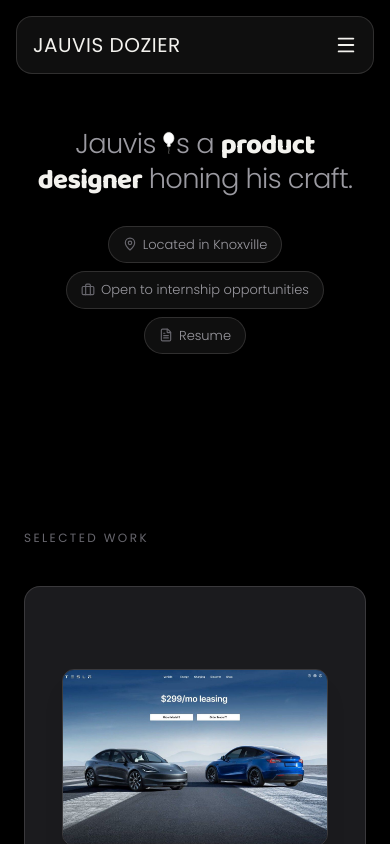
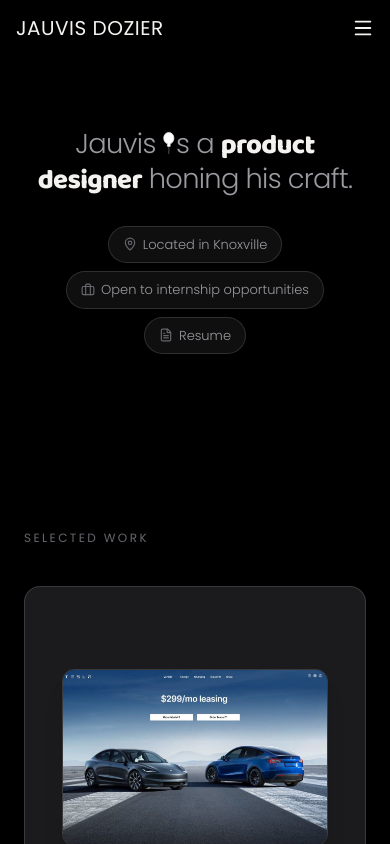
Before and after one commit to dejauvis15-blip/portfolio, a Next.js app: page / in a window 390 px wide. Shown: the top 844 px of the page. Built offline with nearby package versions, Linux system fonts and the light colour scheme.

Commit message:
Remove glassmorphism styling from top nav
Strip the frosted-glass panel look (blur, translucent bg, rounded
border card) from the fixed header; it now shows a plain solid
background only once scrolled, and the mobile menu panel matches.

```diff
--- a/src/components/Nav.tsx
+++ b/src/components/Nav.tsx
@@ -25,12 +25,12 @@ export default function Nav() {
   }, [open]);
 
   return (
-    <header className="fixed top-0 inset-x-0 z-50 px-4 pt-4 md:px-6 md:pt-5">
-      <div
-        className={`mx-auto max-w-[1600px] rounded-2xl border border-white/10 bg-white/[0.06] backdrop-blur-xl transition-shadow duration-300 ${
-          scrolled ? "shadow-lg shadow-black/30" : ""
-        }`}
-      >
+    <header
+      className={`fixed top-0 inset-x-0 z-50 transition-colors duration-300 ${
+        scrolled ? "bg-bg border-b border-white/10" : ""
+      }`}
+    >
+      <div className="mx-auto max-w-[1600px]">
         <div className="px-4 md:px-8 lg:px-10 h-14 md:h-16 flex items-center justify-between">
           <Link
             href="/"
@@ -72,7 +72,7 @@ export default function Nav() {
             transition={{ duration: 0.3, ease: [0.22, 1, 0.36, 1] }}
             className="md:hidden overflow-hidden"
           >
-            <div className="mt-2 rounded-2xl border border-white/10 bg-white/[0.06] backdrop-blur-xl px-6 py-6 flex flex-col gap-5">
+            <div className="bg-bg border-b border-white/10 px-6 py-6 flex flex-col gap-5">
               {navLinks.map((link) => (
                 <Link
                   key={link.href}
```
